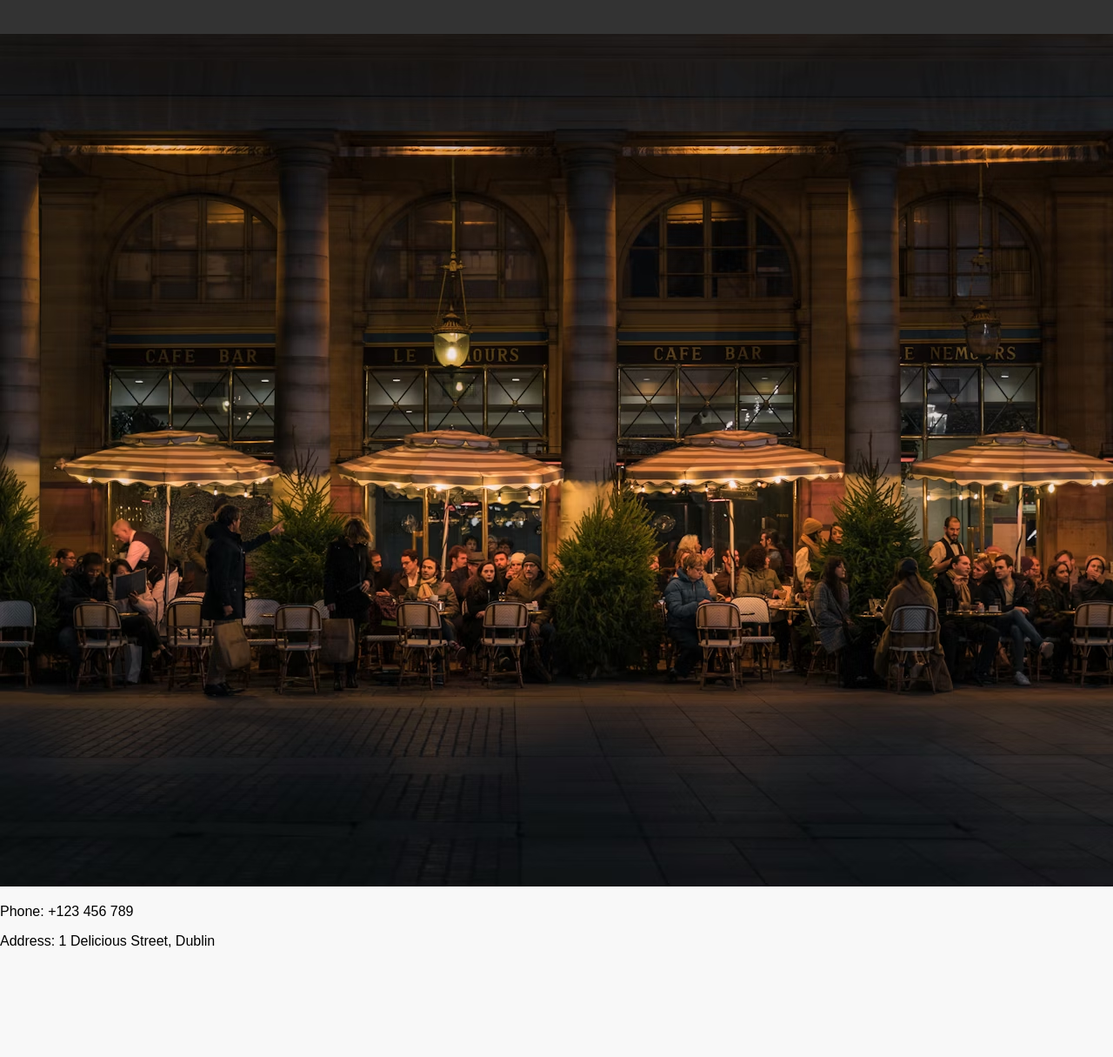
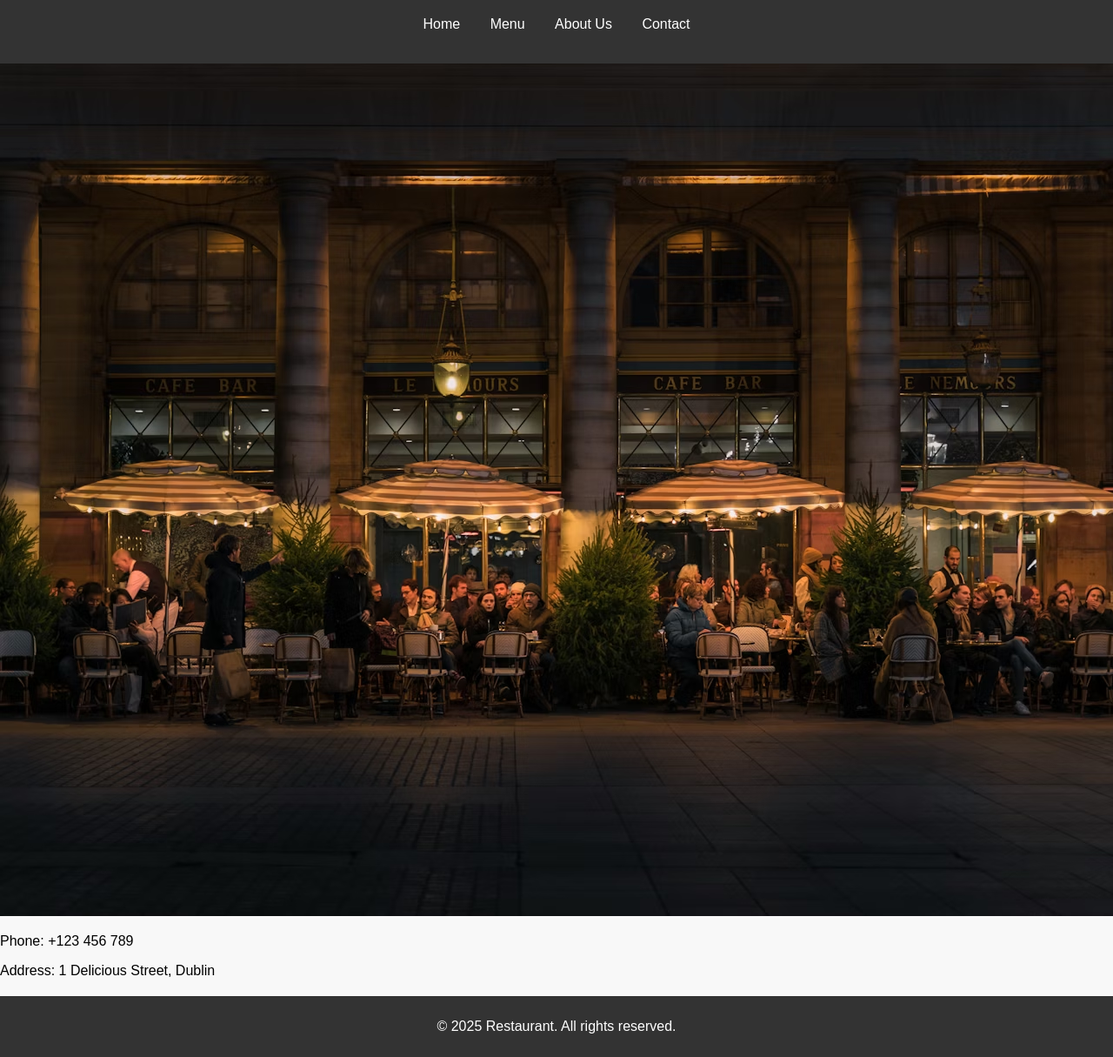
Before and after one commit to Alexherehi/my-website, a plain HTML site: page contact.html in a window 1280 px wide. Shown: the part 81-1296 px from the top of the page at 87% size. Before the commit the page ends 1188 px from the top, so only its background shows below. Drawn offline with Linux system fonts and the light colour scheme.

Commit message:
Update contact.html

```diff
--- a/contact.html
+++ b/contact.html
@@ -9,11 +9,22 @@
 <body>
     <header>
         <h1>Contact Us</h1>
+        <nav>
+            <ul>
+                <li><a href="index.html">Home</a></li>
+                <li><a href="menu.html">Menu</a></li>
+                <li><a href="about.html">About Us</a></li>
+                <li><a href="contact.html">Contact</a></li>
+            </ul>
+        </nav>
     </header>
     <section>
         <img src="images/contact.avif" alt="Contact">
         <p>Phone: +123 456 789</p>
         <p>Address: 1 Delicious Street, Dublin</p>
     </section>
+    <footer>
+        <p>&copy; 2025 Restaurant. All rights reserved.</p>
+    </footer>
 </body>
 </html>
```
